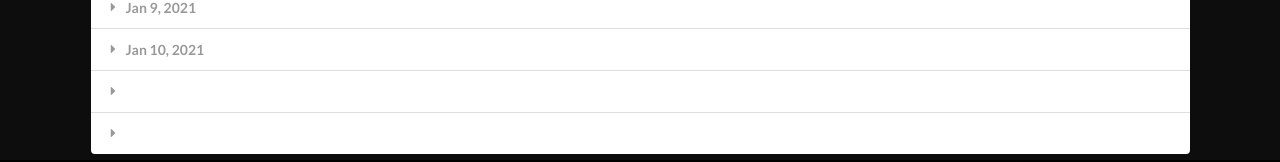
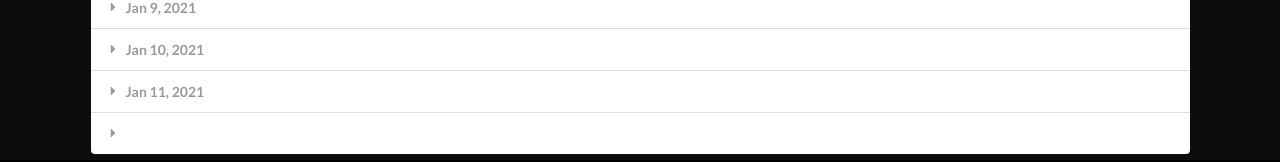
Before and after one commit to BETH-A/coding-log, a React (Create React App) app: page / in a window 1280 px wide. Shown: the part 480-642 px from the top of the page. Built offline with nearby package versions, Linux system fonts and the light colour scheme.

Commit message:
added entry for 1/11/2021

```diff
--- a/src/Entries.js
+++ b/src/Entries.js
@@ -103,9 +103,9 @@ const Entries = [
         }
     },
     {
-        title: '',
+        title: 'Jan 11, 2021',
         content: {
-            p1: ''
+            p1: 'Today was a PM day.  I was battling an ocular migraine all day, so coding was not really an option, but I was able to read some more of Sprint by Jack Knapp and started the Mentor Mesh PM Accerlator Course.  I am really excited about this course as it will help me build my PM skills. I completed get the Accelerator week 1 course work as it was mainly videos that I could listen to, and then attended the orientation webinar. I am really looking forward to getting back to my React course tomorrow!'
         }
     },
     {
```
Also changed, not shown: 1 other file (tests, documents, lock files or other folders).
